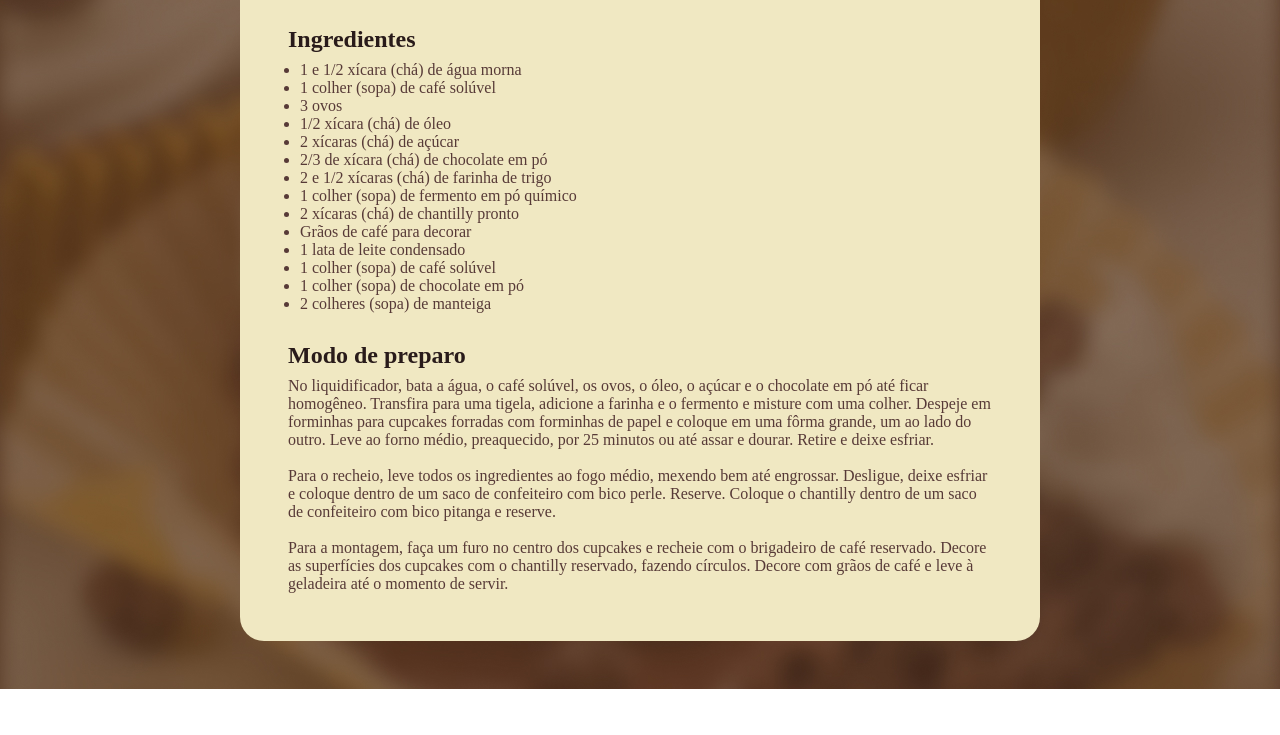
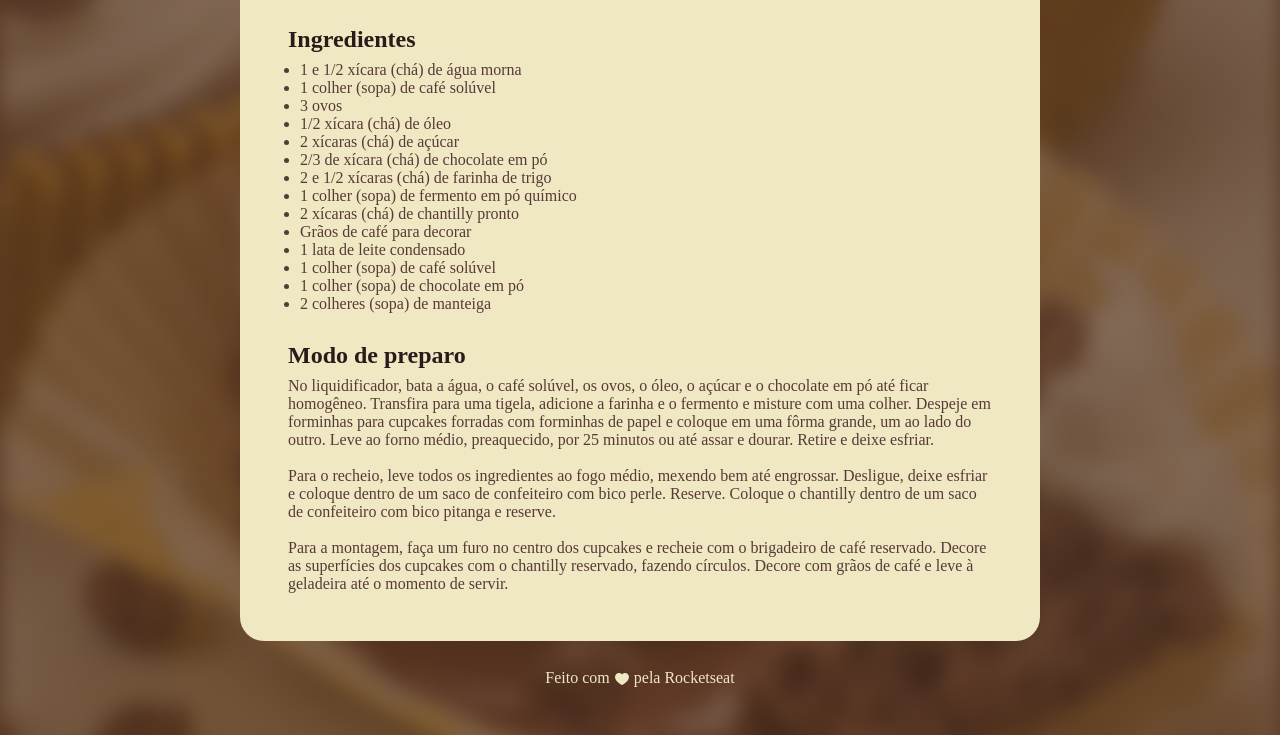
Before and after one commit to Maresia12/vigilant-waddle, a plain HTML site: page index.html in a window 1280 px wide. Shown: the part 669-1404 px from the top of the page. Before the commit the page ends 1358 px from the top, so only its background shows below. Drawn offline with Linux system fonts and the light colour scheme; a web font is replaced by a local one.

Commit message:
adicionando o footer

```diff
--- a/index.html
+++ b/index.html
@@ -72,5 +72,10 @@
         </main>
     </div>
 
+    <footer>
+        Feito com
+        <img src="assets/heart.svg" alt="coracaozinho fofinho">
+        pela Rocketseat
+    </footer>
 </body>
 </html>
--- a/style.css
+++ b/style.css
@@ -19,7 +19,7 @@ body {
     padding: 24px;
     background-color: #F0E8C2;
     border-radius: 24px;
-    margin: 48px auto;
+    margin: 48px auto 28px;
 }
 
 img{
@@ -46,14 +46,21 @@ h1{
 h2{
     font-size: 24px;
 }
+
 h1, h2 {
     color: #291B1A;
     margin-bottom: 4px;
     line-height: 150%;
 }
 
-
-
 ul {
     padding-left:12px;
 }
+footer {
+    color: #F0E8C2;
+    text-align: center;
+    padding-bottom: 48px;
+}
+footer img {
+    vertical-align: middle;
+}
```
Also changed, not shown: assets/heart.svg (added).
